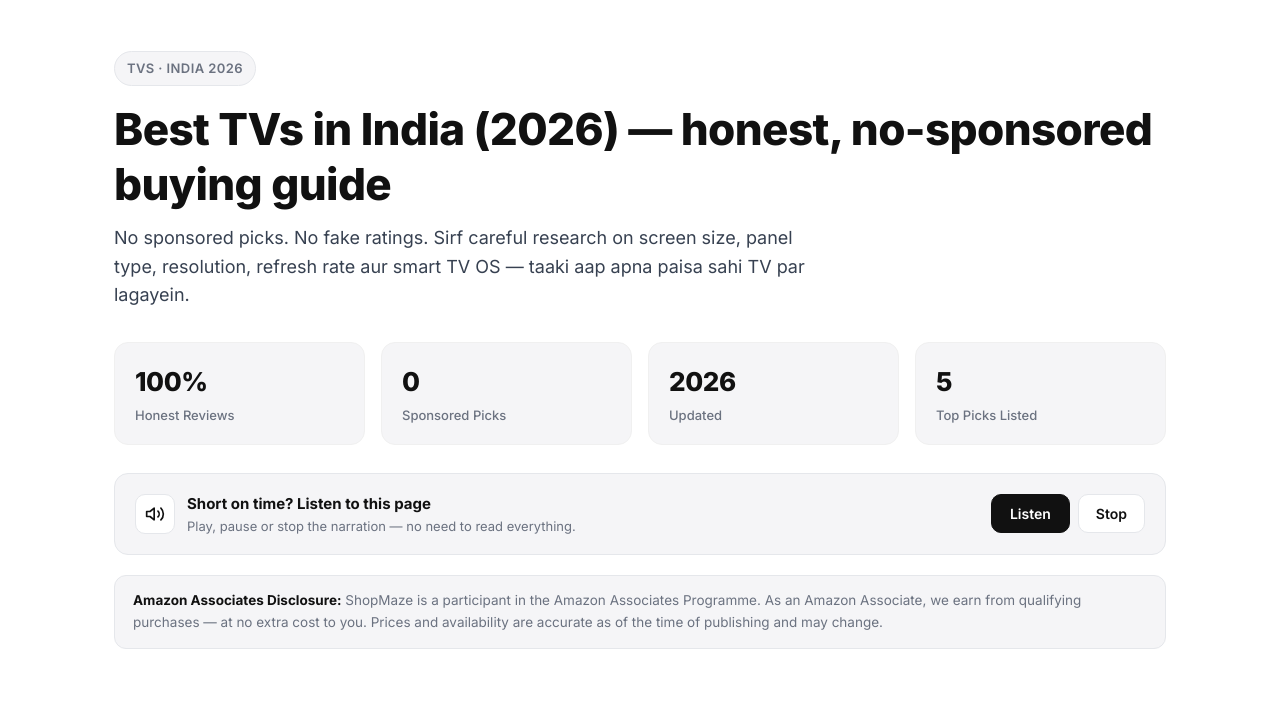
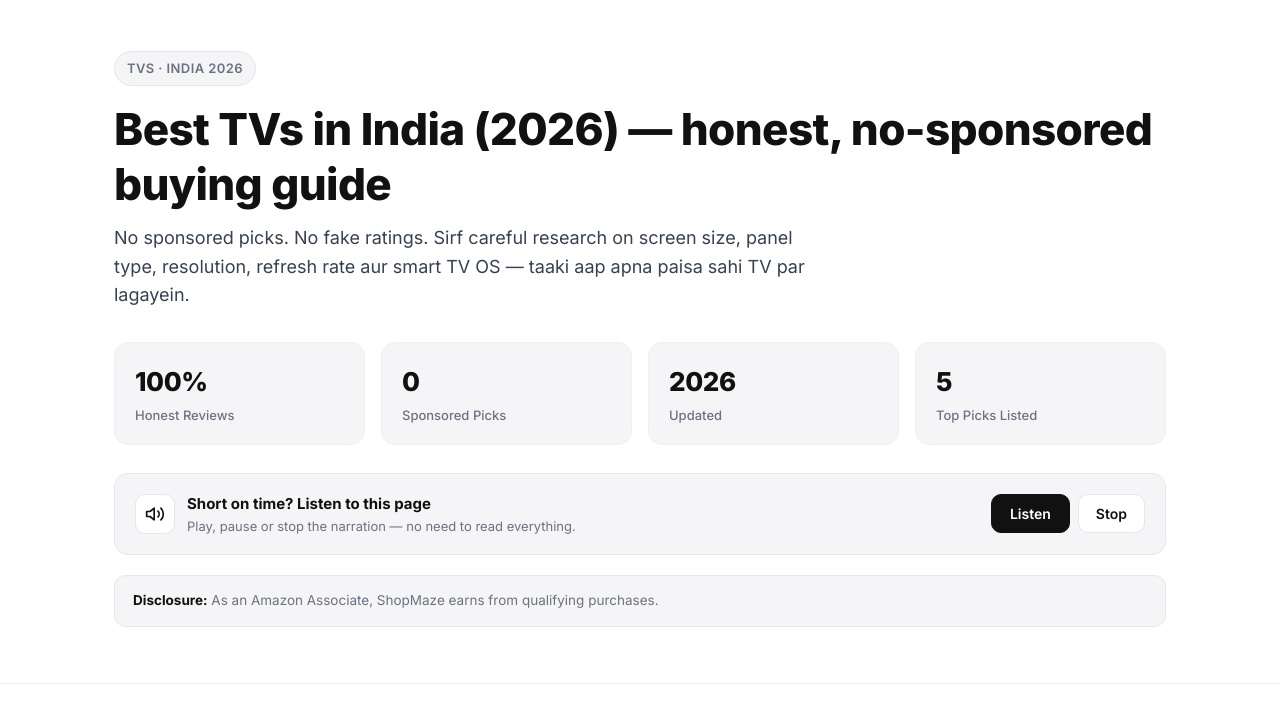
Before and after one commit to royal450/SharkVissionAmz, a plain HTML site: page public/tvs/index.html in a window 1280 px wide. Shown: the part 98-800 px from the top of the page. Drawn offline with Linux system fonts and the light colour scheme; no server answers.

Commit message:
TVs page: shorten disclosure (formality only)

```diff
--- a/public/tvs/index.html
+++ b/public/tvs/index.html
@@ -454,7 +454,7 @@
       </div>
 
       <div class="disclosure">
-        <strong>Amazon Associates Disclosure:</strong> ShopMaze is a participant in the Amazon Associates Programme. As an Amazon Associate, we earn from qualifying purchases — at no extra cost to you. Prices and availability are accurate as of the time of publishing and may change.
+        <strong>Disclosure:</strong> As an Amazon Associate, ShopMaze earns from qualifying purchases.
       </div>
     </div>
   </section>
@@ -623,7 +623,7 @@
       <a href="/disclaimer">Disclaimer</a>
       <a href="/faq">FAQ</a>
     </nav>
-    <div class="footer-disclosure"><strong>Amazon Associates Disclosure:</strong> ShopMaze is a participant in the Amazon Associates Programme. As an Amazon Associate, we earn from qualifying purchases — at no extra cost to you. Prices and availability are accurate as of the time of publishing and may change.</div>
+    <div class="footer-disclosure">As an Amazon Associate, ShopMaze earns from qualifying purchases.</div>
     <div class="copyright">© 2026 ShopMaze. All rights reserved.</div>
   </div>
 </footer>
```
